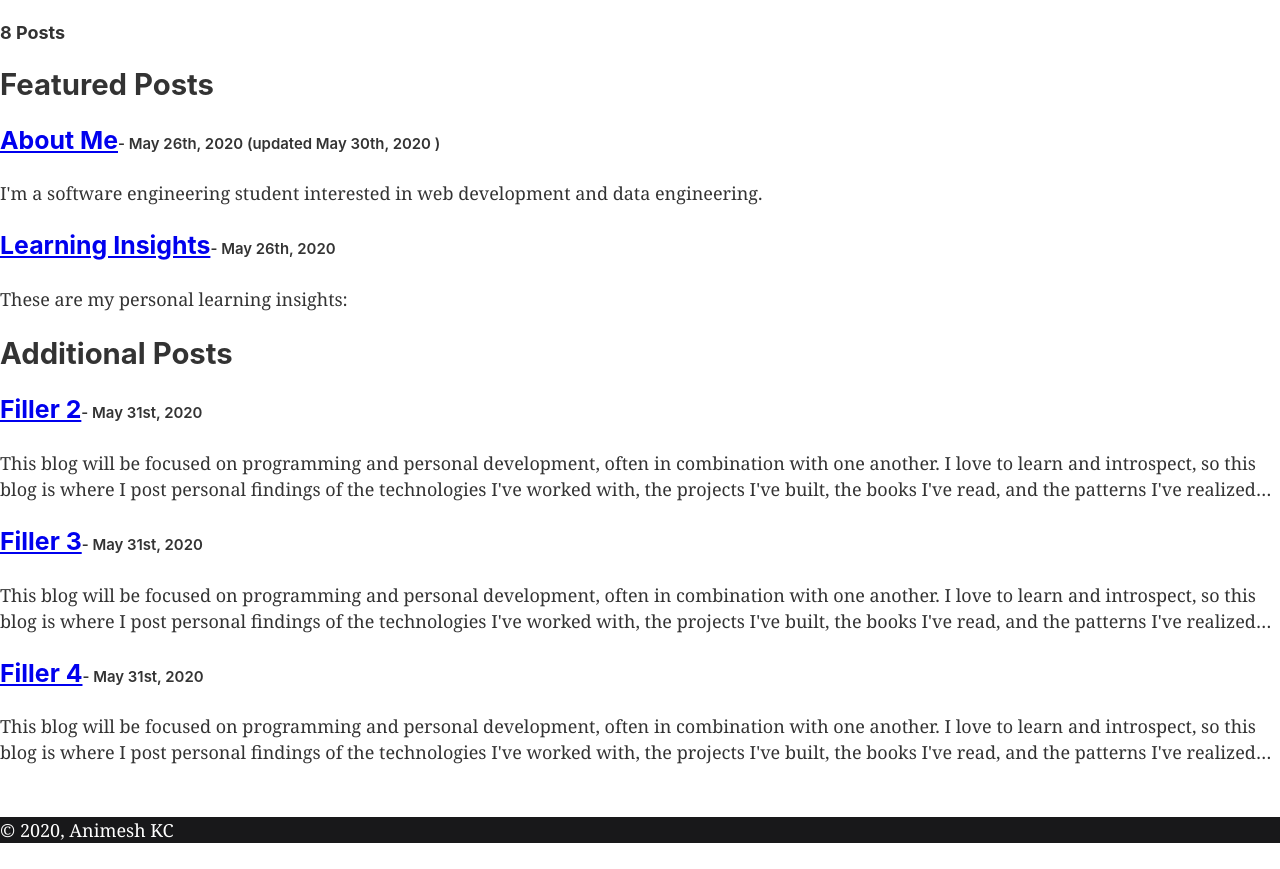
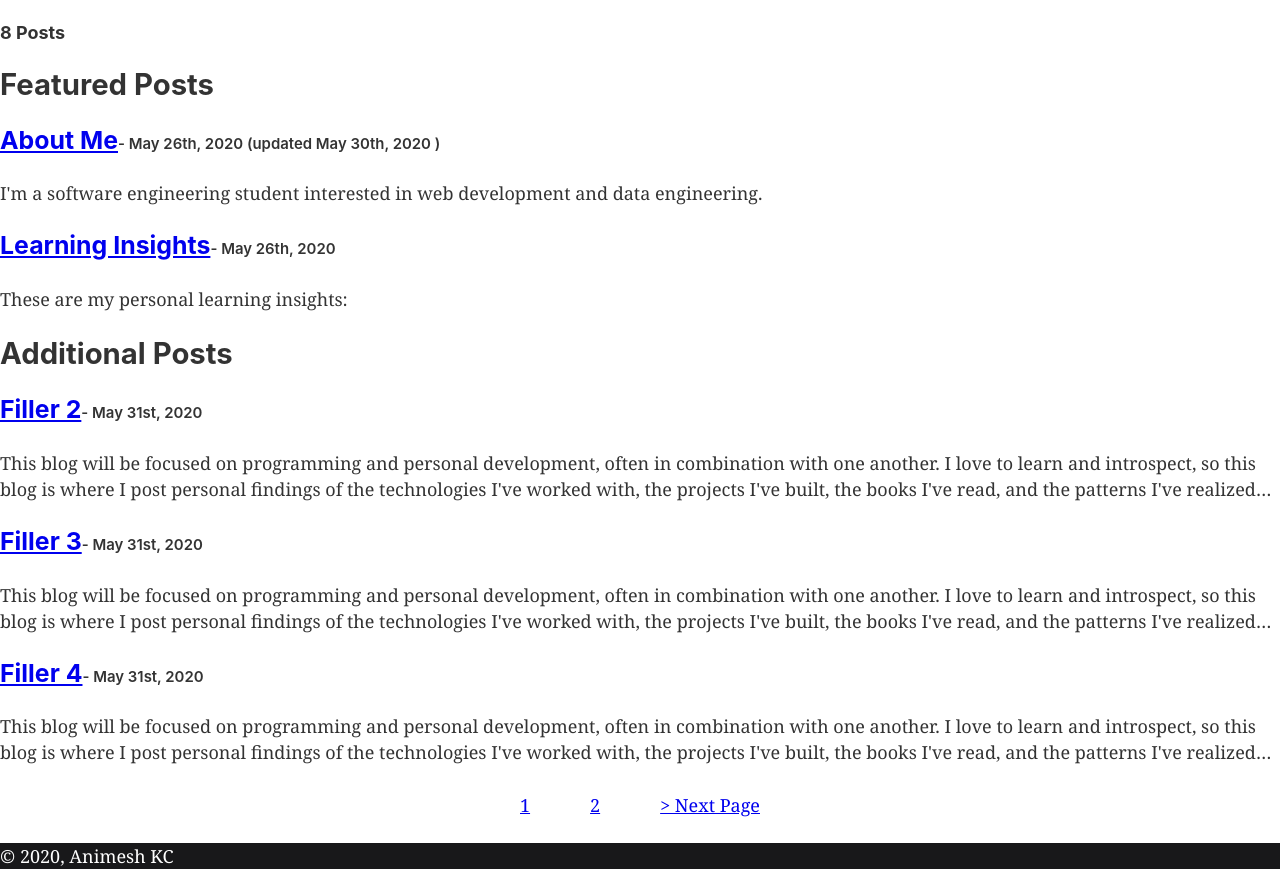
Before and after one commit to AnimeshKC/PersonalBlog, a Gatsby site: page / in a window 1280 px wide. Shown: the part 163-1032 px from the top of the page. Before the commit the page ends 1006 px from the top, so only its background shows below. Built offline with nearby package versions, Linux system fonts and the light colour scheme; Gatsby itself is replaced by a stand-in of ours.

Commit message:
generalized pagination

```diff
--- a/gatsby-node.js
+++ b/gatsby-node.js
@@ -67,14 +67,12 @@ exports.createPages = async ({ graphql, actions }) => {
 
   Array.from({ length: totalPages - 1 }).forEach((_, index) => {
     const currentPage = index + 2 //0th index represents the second page
-    const isLastPage = currentPage === totalPages
     createPage({
       path: `/${currentPage}`,
       component: BlogTemplate,
       context: {
         limit: postsPerPage,
         skip: extraSkip + index * postsPerPage,
-        isLastPage,
         currentPage,
         totalPages,
       },
--- /dev/null
+++ b/src/components/paginationLinks.js
@@ -0,0 +1,40 @@
+import { Link } from "gatsby"
+import React from "react"
+
+function PaginationLinks(props) {
+  const totalPages = props.totalPages
+  const currentPage = props.currentPage
+  return (
+    <div
+      style={{
+        display: "flex",
+        alignItems: "center",
+        justifyContent: "space-around",
+        maxWidth: 300,
+        margin: "0 auto",
+      }}
+    >
+      {currentPage > 1 ? (
+        <Link to={`/${String(currentPage - 1)}`} rel="prev">
+          Prev Page
+        </Link>
+      ) : (
+        ""
+      )}
+      {Array.from({ length: totalPages }, (_, index) => (
+        <Link key={index} to={`/${index === 0 ? "" : index + 1}`}>
+          {index + 1}
+        </Link>
+      ))}
+      {currentPage < totalPages ? (
+        <Link to={`/${String(currentPage + 1)}`} rel="next">
+          > Next Page
+        </Link>
+      ) : (
+        ""
+      )}
+    </div>
+  )
+}
+
+export default PaginationLinks
--- a/src/pages/index.js
+++ b/src/pages/index.js
@@ -6,6 +6,8 @@ import Layout from "../components/layout"
 import PostDisplay from "../components/postDisplay"
 import SEO from "../components/seo"
 import { postsPerPage } from "../constants/postsPerPage"
+import PaginationLinks from "../components/paginationLinks"
+
 export const query = graphql`
   query {
     priorityPosts: allMarkdownRemark(
@@ -30,7 +32,7 @@ export const query = graphql`
     }
     additionalPosts: allMarkdownRemark(
       filter: { frontmatter: { priority: { ne: "High" } } }
-      limit: 6
+      limit: 10
       sort: { order: DESC, fields: [frontmatter___date] }
     ) {
       totalCount
@@ -67,6 +69,8 @@ const IndexPage = ({ data }) => {
     numAdditionalPosts
   )
 
+  const currentPage = 1
+  const totalPages = Math.ceil(totalPosts / postsPerPage)
   return (
     <Layout>
       <SEO title="Animesh KC Blog" />
@@ -81,6 +85,7 @@ const IndexPage = ({ data }) => {
       ) : (
         ""
       )}
+      <PaginationLinks totalPages={totalPages} currentPage={currentPage} />
     </Layout>
   )
 }
```
Also changed, not shown: src/templates/blogTemplate.js (+4 -29 lines).
